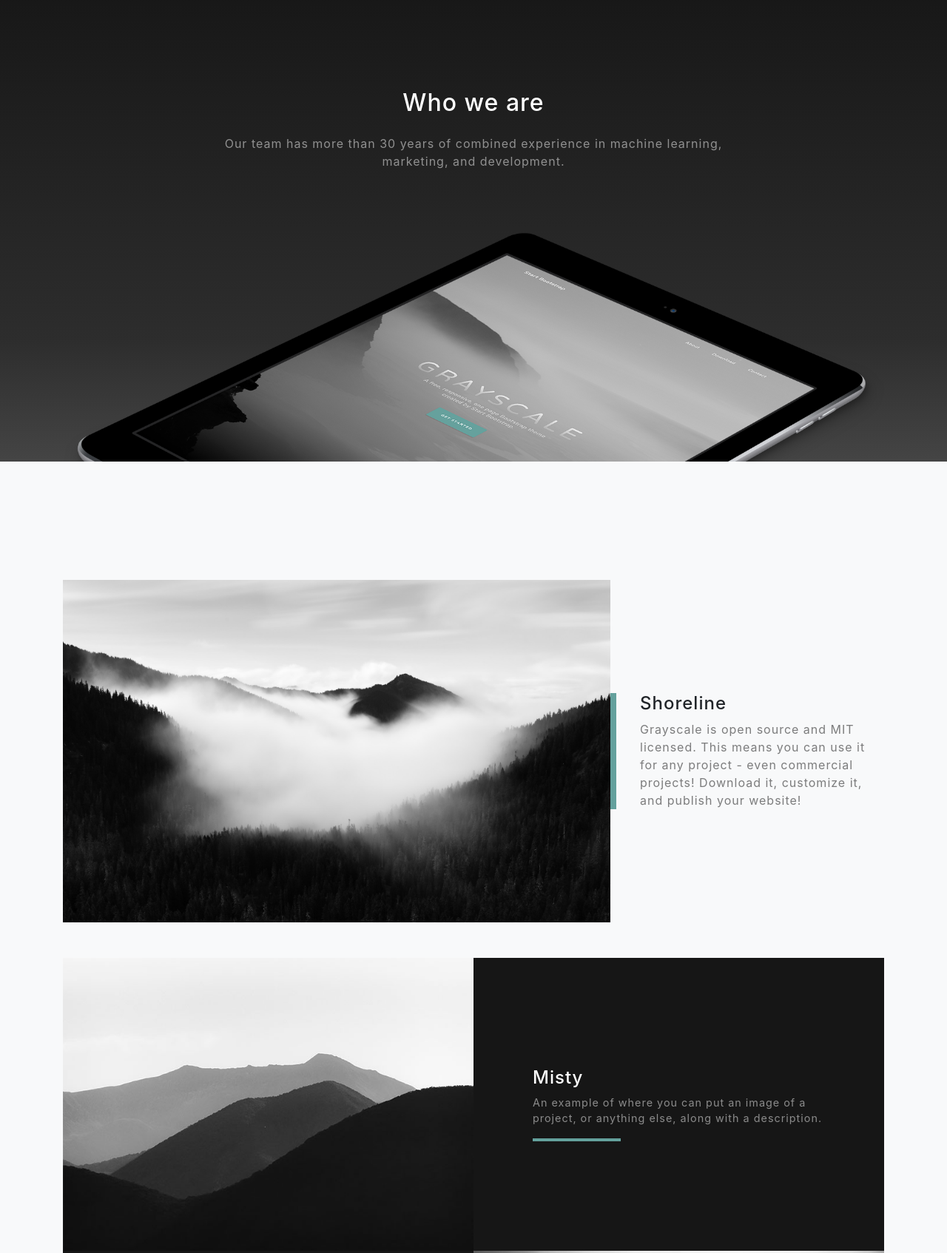
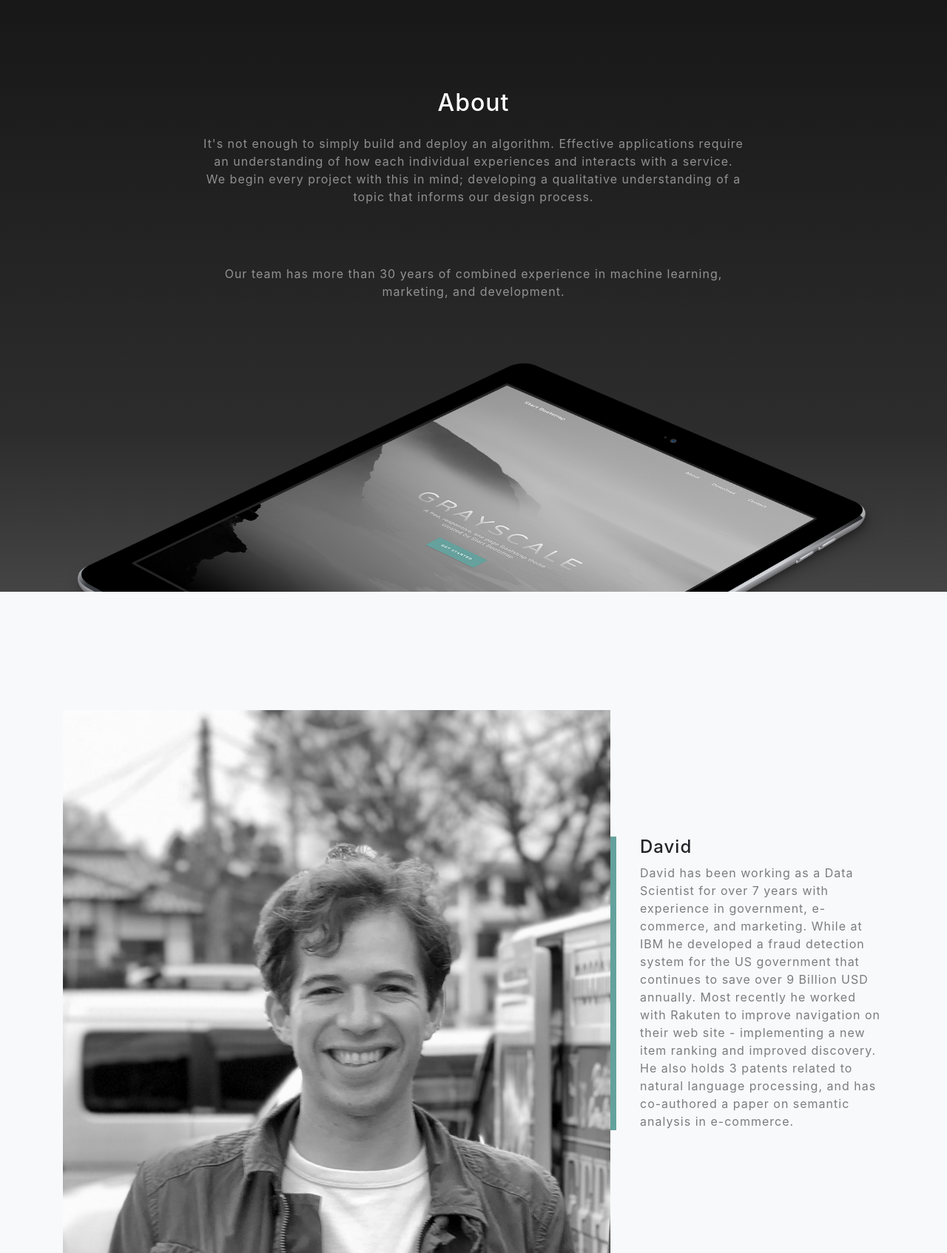
Before and after one commit to converge-ai/welcome, a website with bundled scripts: page index.html in a window 1280 px wide. Shown: the part 840-2534 px from the top of the page at 74% size. Built offline with nearby package versions, Linux system fonts and the light colour scheme.

Commit message:
changed projects section to about section and added photos for david and j

```diff
--- a/index.html
+++ b/index.html
@@ -28,7 +28,7 @@
   <!-- Navigation -->
   <nav class="navbar navbar-expand-lg navbar-light fixed-top" id="mainNav">
     <div class="container">
-      <a class="navbar-brand js-scroll-trigger" href="#page-top">Start Bootstrap</a>
+      <a class="navbar-brand js-scroll-trigger" href="#page-top">Top</a>
       <button class="navbar-toggler navbar-toggler-right" type="button" data-toggle="collapse" data-target="#navbarResponsive" aria-controls="navbarResponsive" aria-expanded="false" aria-label="Toggle navigation">
         Menu
         <i class="fas fa-bars"></i>
@@ -39,7 +39,7 @@
             <a class="nav-link js-scroll-trigger" href="#about">About</a>
           </li>
           <li class="nav-item">
-            <a class="nav-link js-scroll-trigger" href="#projects">Projects</a>
+            <a class="nav-link js-scroll-trigger" href="#projects">Who</a>
           </li>
           <li class="nav-item">
             <a class="nav-link js-scroll-trigger" href="#signup">Contact</a>
@@ -65,8 +65,11 @@
     <div class="container">
       <div class="row">
         <div class="col-lg-8 mx-auto">
-          <h2 class="text-white mb-4">Who we are</h2>
-          <p class="text-white-50">Our team has more than 30 years of combined experience in machine learning, marketing, and development.
+          <h2 class="text-white mb-4">About</h2>
+          <p class="text-white-50">
+              It's not enough to simply build and deploy an algorithm.  Effective applications require an understanding of how each individual experiences and interacts with a service.  We begin every project with this in mind; developing a qualitative understanding of a topic that informs our design process.</p>
+            <p class="text-white-50">
+              Our team has more than 30 years of combined experience in machine learning, marketing, and development. </p>
         </div>
       </div>
       <img src="img/ipad.png" class="img-fluid" alt="">
@@ -80,12 +83,12 @@
       <!-- Featured Project Row -->
       <div class="row align-items-center no-gutters mb-4 mb-lg-5">
         <div class="col-xl-8 col-lg-7">
-          <img class="img-fluid mb-3 mb-lg-0" src="img/bg-masthead.jpg" alt="">
+          <img class="img-fluid mb-3 mb-lg-0" src="img/who-d.jpg" alt="">
         </div>
         <div class="col-xl-4 col-lg-5">
           <div class="featured-text text-center text-lg-left">
-            <h4>Shoreline</h4>
-            <p class="text-black-50 mb-0">Grayscale is open source and MIT licensed. This means you can use it for any project - even commercial projects! Download it, customize it, and publish your website!</p>
+            <h4>David</h4>
+            <p class="text-black-50 mb-0">David has been working as a Data Scientist for over 7 years with experience in government, e-commerce, and marketing. While at IBM he developed a fraud detection system for the US government that continues to save over 9 Billion USD annually.  Most recently he worked with Rakuten to improve navigation on their web site - implementing a new item ranking and improved discovery. He also holds 3 patents related to natural language processing, and has co-authored a paper on semantic analysis in e-commerce.</p>
           </div>
         </div>
       </div>
@@ -93,14 +96,14 @@
       <!-- Project One Row -->
       <div class="row justify-content-center no-gutters mb-5 mb-lg-0">
         <div class="col-lg-6">
-          <img class="img-fluid" src="img/demo-image-01.jpg" alt="">
+          <img class="img-fluid" src="img/who-j.jpg" alt="">
         </div>
         <div class="col-lg-6">
           <div class="bg-black text-center h-100 project">
             <div class="d-flex h-100">
               <div class="project-text w-100 my-auto text-center text-lg-left">
-                <h4 class="text-white">Misty</h4>
-                <p class="mb-0 text-white-50">An example of where you can put an image of a project, or anything else, along with a description.</p>
+                <h4 class="text-white">Jared</h4>
+                <p class="mb-0 text-white-50">Jared has five years experience in data-driven brand strategy and two years experience as a data scientist in e-commerce. As a brand strategist, he designed and conducted market research - using a combination of ethnography and data analysis of survey, social media, and customer data - that helped clients like Bank of America, TJ Maxx, Dunkin Donuts, and Liberty Mutual Insurance develop new multi-channel advertising campaigns and CSR initiatives that increase brand awareness, recall, and affinity. More recently he has worked at Rakuten to build machine learning solutions at scale for improved personalization, customer segmentation, and marketing automation.</p>
                 <hr class="d-none d-lg-block mb-0 ml-0">
               </div>
             </div>
@@ -117,8 +120,8 @@
           <div class="bg-black text-center h-100 project">
             <div class="d-flex h-100">
               <div class="project-text w-100 my-auto text-center text-lg-right">
-                <h4 class="text-white">Mountains</h4>
-                <p class="mb-0 text-white-50">Another example of a project with its respective description. These sections work well responsively as well, try this theme on a small screen!</p>
+                <h4 class="text-white">Theang</h4>
+                <p class="mb-0 text-white-50">Theang holds a Ph.D. degree in Applied Mathematics and Physics from Kyoto University (Japan). He has published a dozen of papers in international journals and conference proceedings of Machine Learning, Deep Learning, Data Mining, Evolutionary Computation and Operations Research. He serves as referee and program committee member of several international journals and conferences. Theang combines his research background with industry experiences in telecommunications and e-commerce. Presently, he is lead data scientist for Rakuten Inc. where his work ranges from designing recommender systems, deriving actionable insights out of customer behavior data, to managing company-wide strategic analyses</p>
                 <hr class="d-none d-lg-block mb-0 mr-0">
               </div>
             </div>
```
Also changed, not shown: img/bg-welcome.jpg (added), img/who-d.jpg (added), img/who-j.jpg (added).
